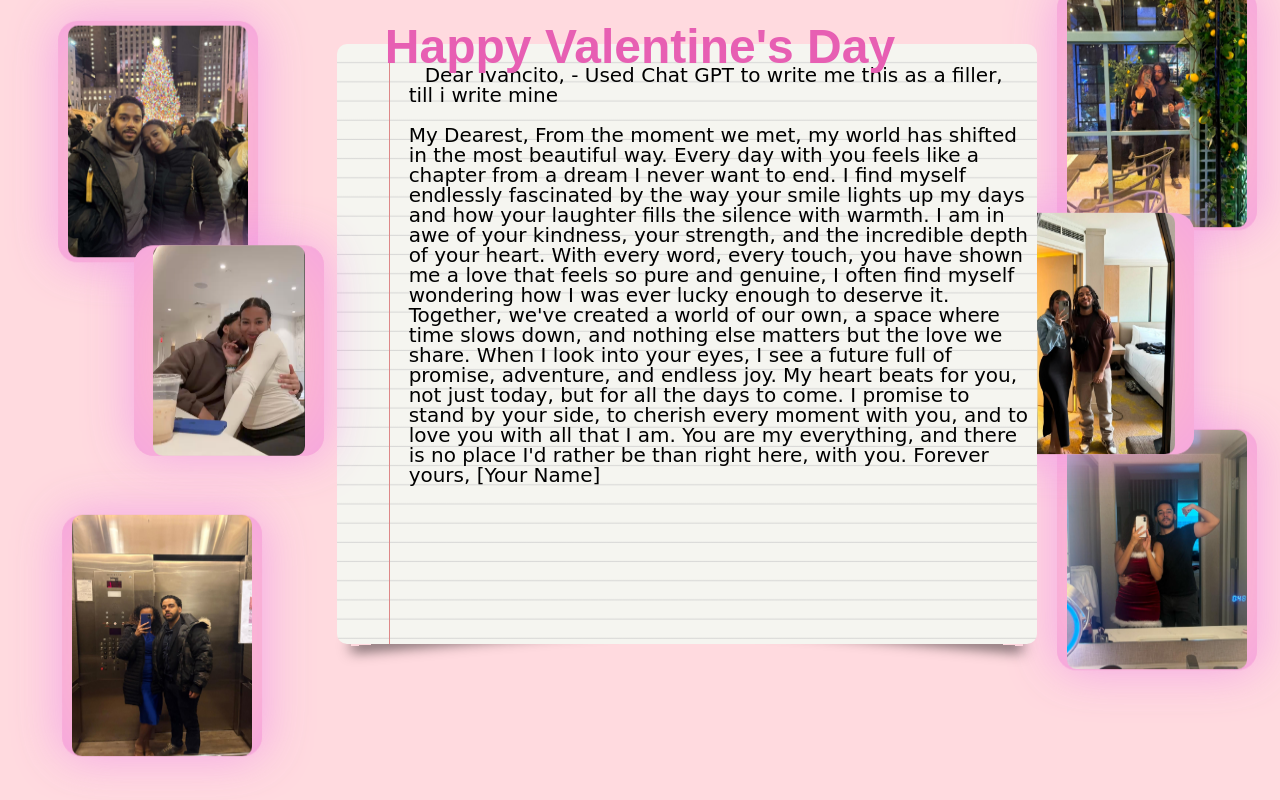
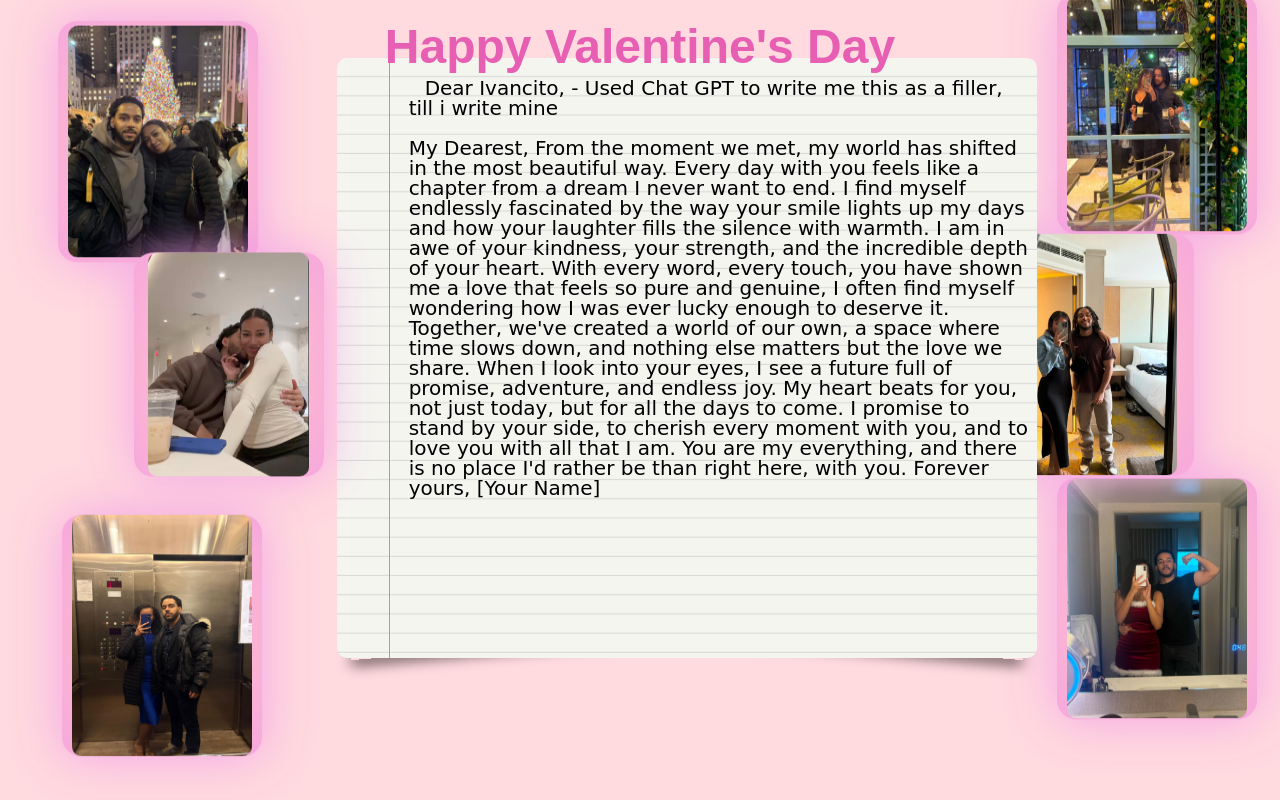
Before and after one commit to jade-colahar22/valentinesday, a plain HTML site: page index.html in a window 1280 px wide. Both pictures are taken after a click on the button "NEXT". Drawn offline with Linux system fonts and the light colour scheme.

Commit message:
Update valentine.css

```diff
--- a/valentine.css
+++ b/valentine.css
@@ -402,7 +402,7 @@
   }
   #chair {
 
-    bottom: 25px;
+    bottom: 18px;
     height: 6%;
     left: 10%;
     z-index: 9999;
@@ -422,8 +422,8 @@
 }
 
 #chair img {
-    width: 80%;
-    height: auto;
+    width: 85%;
+    height: 90%;
     border-radius: 10px;
 }
 
@@ -433,20 +433,20 @@
     border-radius: 10px;  /* Optional: rounds the corners of the video  */
 
 #try {
-    bottom: 60px;
+    bottom: 25px;
     left: 83%;
 }
 #middle{
-    bottom: 750px;
+    bottom: 760px;
     left: 83%;
 }
 #finally {
-    bottom: 776px;
+    bottom: 769px;
     left: 78%;
 }
 #finally img {
     height: 100%;
-    width: auto;
+    width: 83%;
 }
 #happy-message {
     position: absolute;
```
